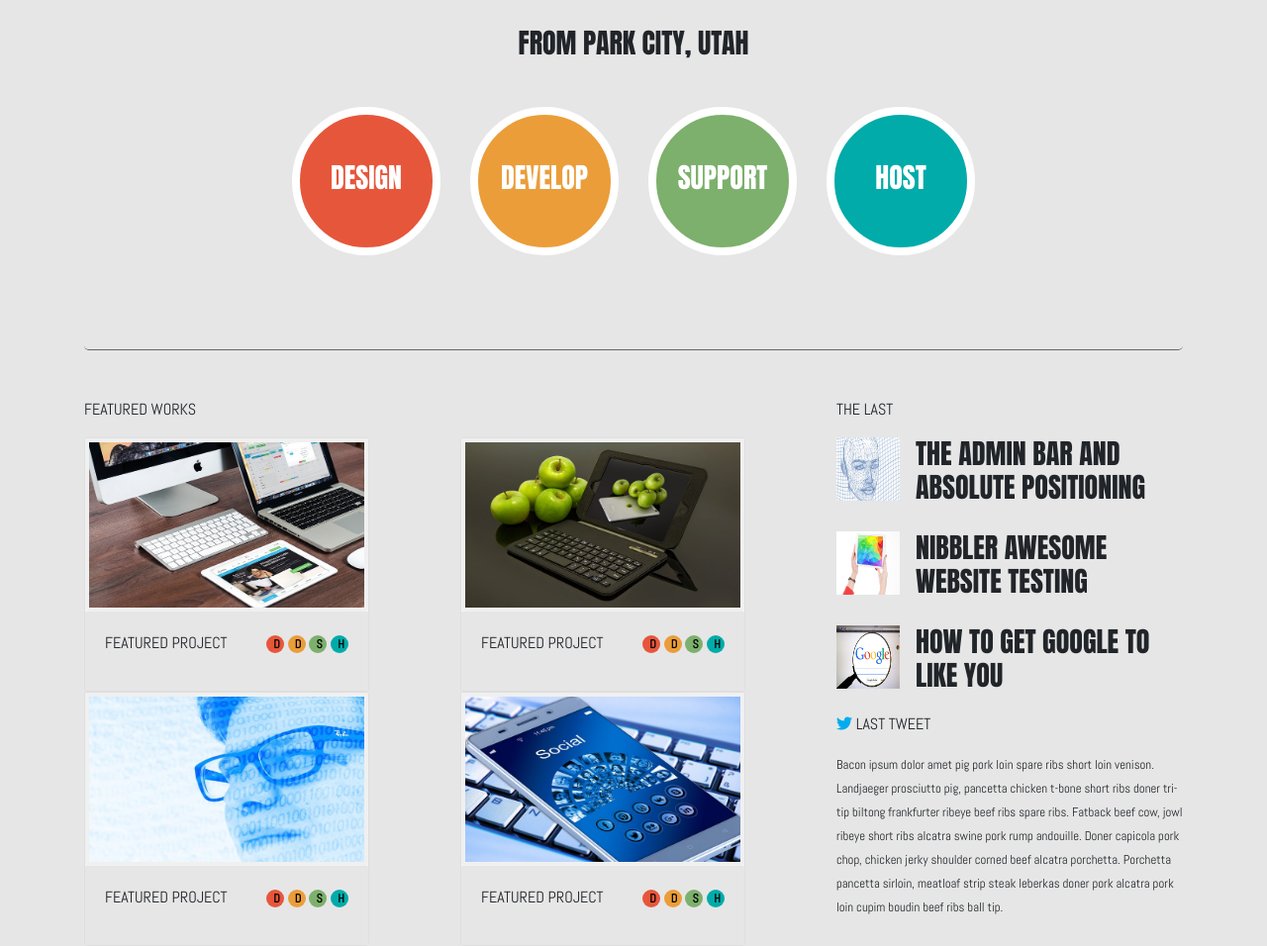
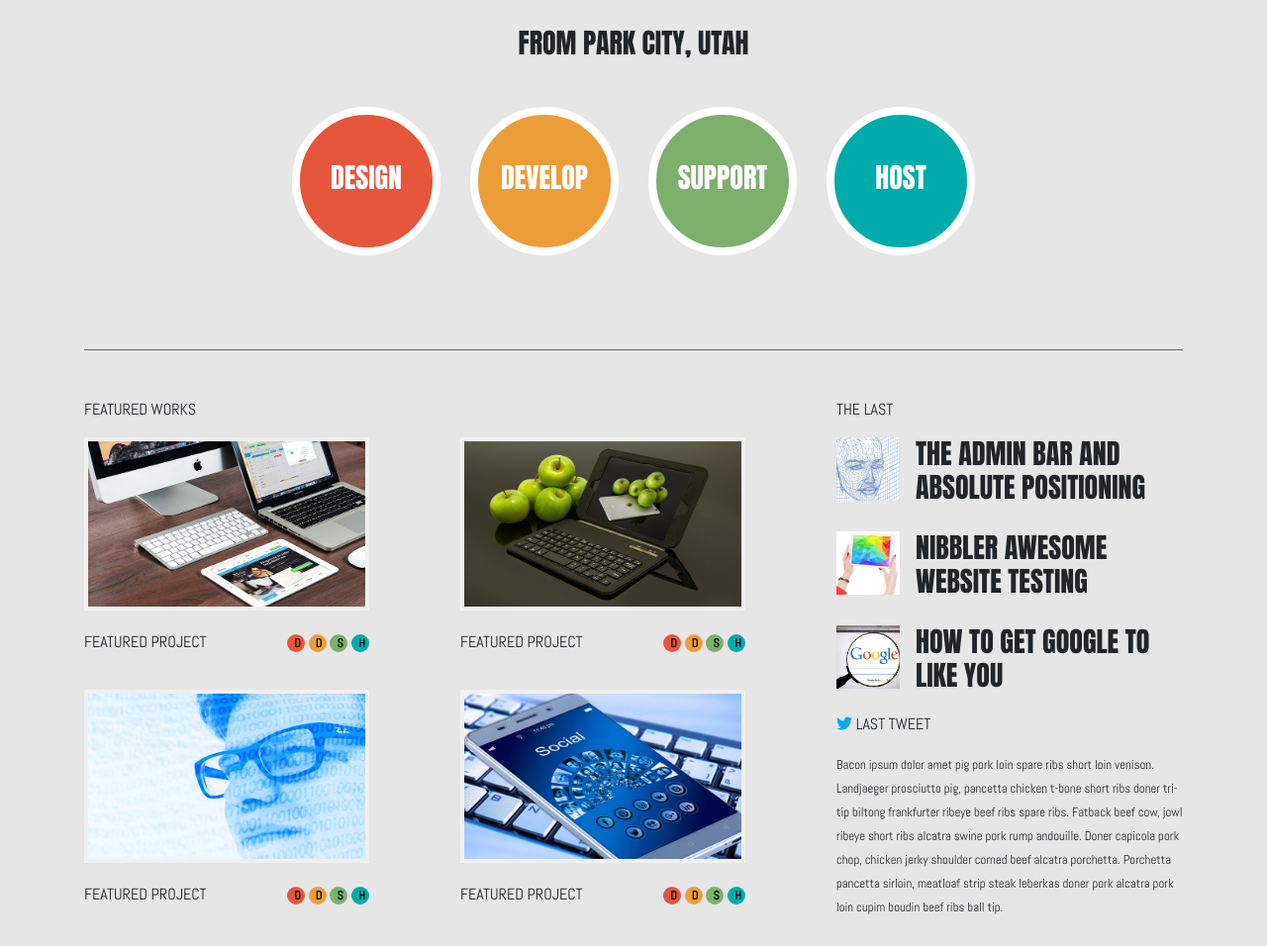
Before and after one commit to shakenbake-nikho-and-john-repo/Codeup-design-project, a plain HTML site: page index.html in a window 1280 px wide. Shown: the part 250-1206 px from the top of the page at 99% size. Drawn offline with nearby package versions, Linux system fonts and the light colour scheme.

```diff
--- a/css/style.css
+++ b/css/style.css
@@ -99,7 +99,7 @@
 .jumbotron {
     height: 500px;
     border-bottom: 1px solid #666666;
-    border-radius: none;
+    border-radius: 0;
 }
 
 .cd-links-height {
@@ -184,6 +184,9 @@
 .media img{
     width: 64px;
     height: 64px;
+    object-fit: cover;
+}
 
-
+.card {
+    border: none;
 }
--- a/index.html
+++ b/index.html
@@ -115,7 +115,7 @@
                     <!-- card 1 col 1-->
                     <div class="card" style="width: 18rem;">
                         <img src="images/macbook.jpg" class="card-img-top" alt="...">
-                        <div class="card-body">
+                        <div class="card-body px-0">
                             <p class="cd-project-title card-text text-uppercase float-left">featured project</p>
                             <div class="cd-badge-container">
 
@@ -131,7 +131,7 @@
                     <!--card 2 col 1-->
                     <div class="card" style="width: 18rem;">
                         <img src="images/man.jpg" class="card-img-top" alt="...">
-                        <div class="card-body">
+                        <div class="card-body px-0">
                             <p class="cd-project-title card-text text-uppercase float-left">featured project</p>
                             <div class="cd-badge-container">
                                 <span class="badge badge-pill badge-primary cd-badges cd-design">D</span>
@@ -150,7 +150,7 @@
                     <!-- card 1 col 2-->
                     <div class="card" style="width: 18rem;">
                         <img src="images/apple-ipad.jpg" class="card-img-top" alt="...">
-                        <div class="card-body">
+                        <div class="card-body px-0">
                             <p class="cd-project-title card-text text-uppercase float-left">featured project</p>
                             <div class="cd-badge-container">
 
@@ -167,7 +167,7 @@
 
                     <div class="card" style="width: 18rem;">
                         <img src="images/mobile-phone.jpg" class="card-img-top" alt="...">
-                        <div class="card-body">
+                        <div class="card-body px-0">
                             <p class="cd-project-title card-text text-uppercase float-left">featured project</p>
                             <div class="cd-badge-container">
 
```
